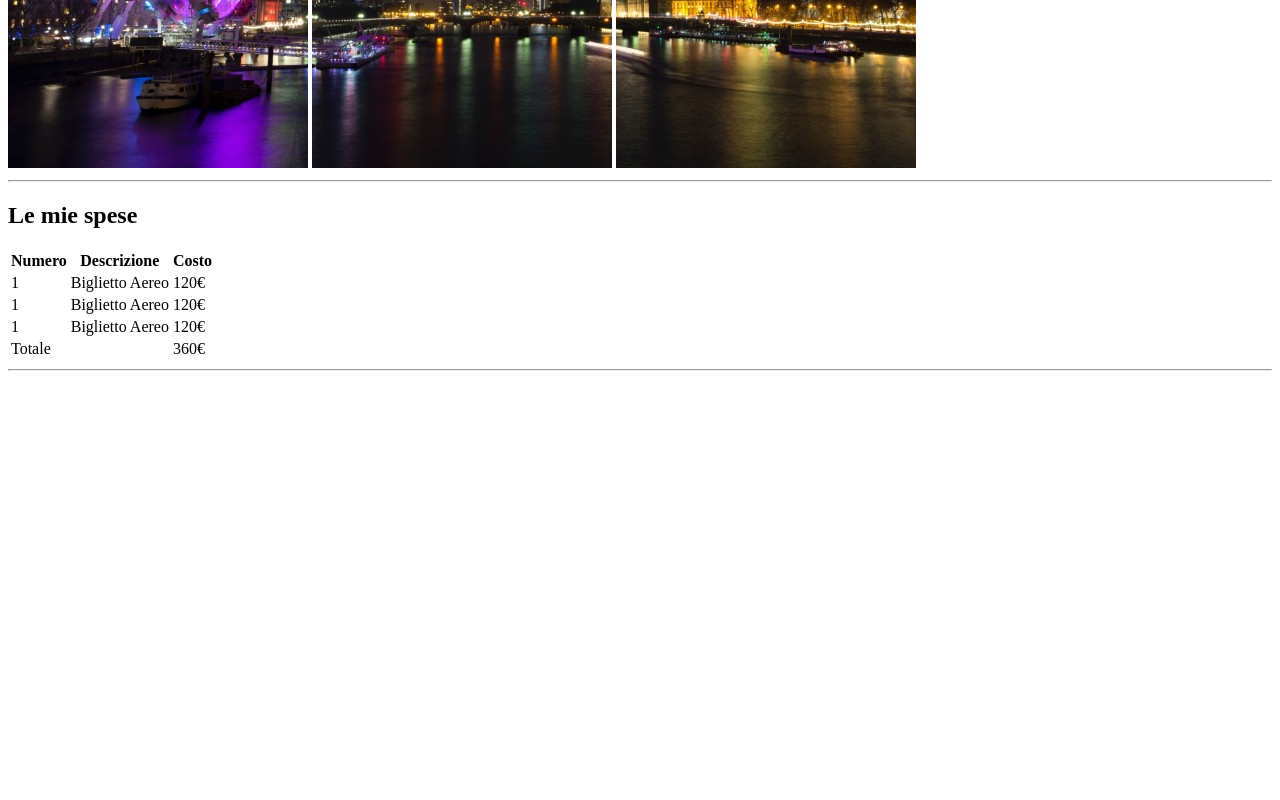
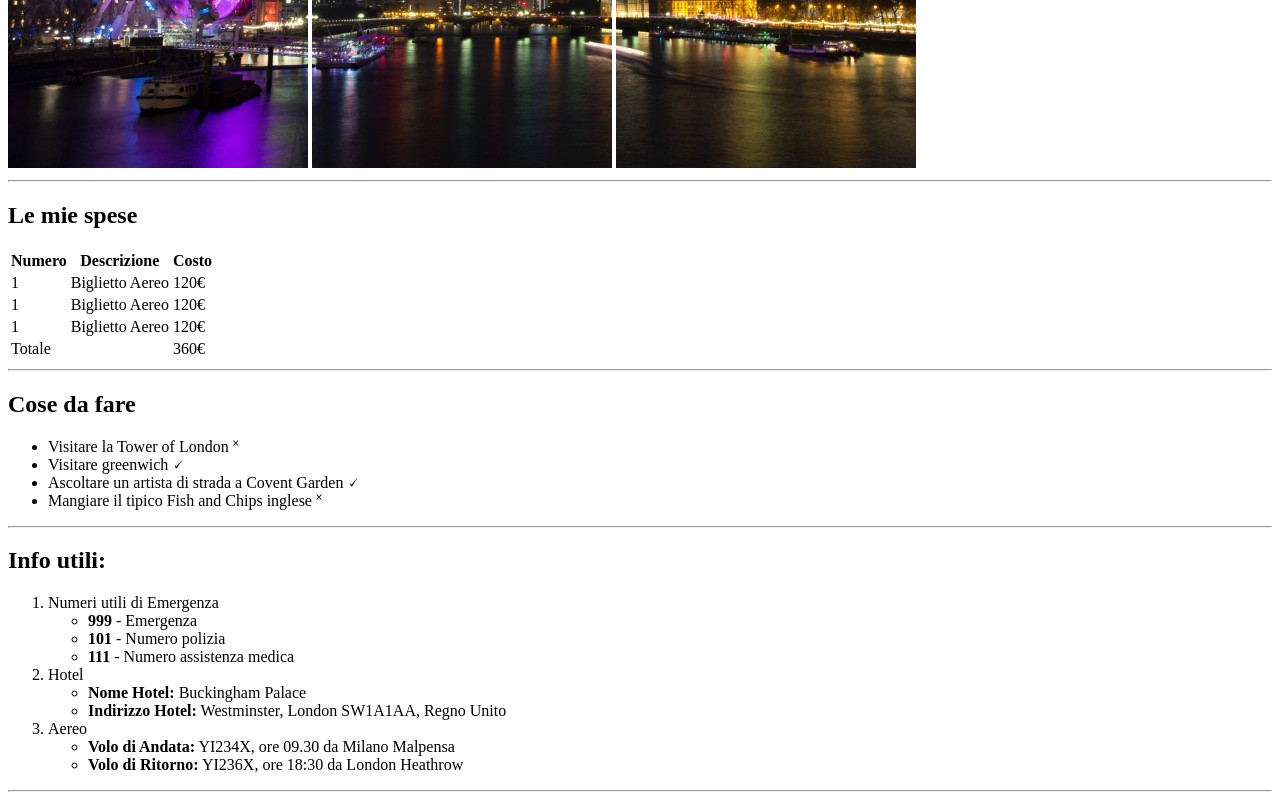
Before and after one commit to Forklein/html-london-trip, a plain HTML site: page index.html in a window 1280 px wide. Shown: the part 512-1312 px from the top of the page. Before the commit the page ends 891 px from the top, so only its background shows below. Drawn offline with Linux system fonts and the light colour scheme.

Commit message:
Main end

```diff
--- a/index.html
+++ b/index.html
@@ -44,6 +44,34 @@
             </tr>
         </table>
         <hr>
+        <h2>Cose da fare</h2>
+        <ul>
+            <li>Visitare la Tower of London &#735;</li>
+            <li>Visitare greenwich &#128504;</li>
+            <li>Ascoltare un artista di strada a Covent Garden &#128504;</li>
+            <li>Mangiare il tipico Fish and Chips inglese &#735;</li>
+        </ul>
+        <hr>
+        <h2>Info utili:</h2>
+        <ol>
+            <li>Numeri utili di Emergenza</li>
+            <ul>
+                <li><b>999</b> - Emergenza</li>
+                <li><b>101</b> - Numero polizia</li>
+                <li><b>111</b> - Numero assistenza medica</li>
+            </ul>
+            <li>Hotel</li>
+            <ul>
+                <li><b>Nome Hotel:</b> Buckingham Palace</li>
+                <li><b>Indirizzo Hotel:</b> Westminster, London SW1A1AA, Regno Unito</li>
+            </ul>
+            <li>Aereo</li>
+            <ul>
+                <li><b>Volo di Andata:</b> YI234X, ore 09.30 da Milano Malpensa</li>
+                <li><b>Volo di Ritorno:</b> YI236X, ore 18:30 da London Heathrow</li>
+            </ul>
+        </ol>
+        <hr>
     </main>
 </body>
 </html>
```
